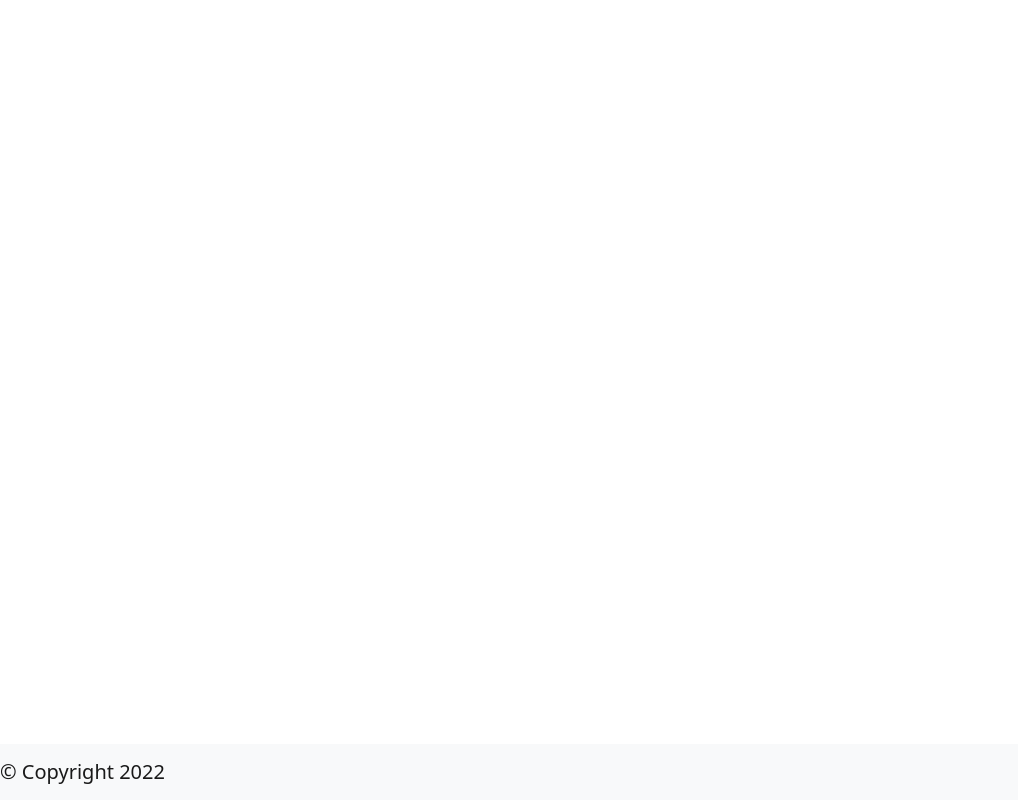
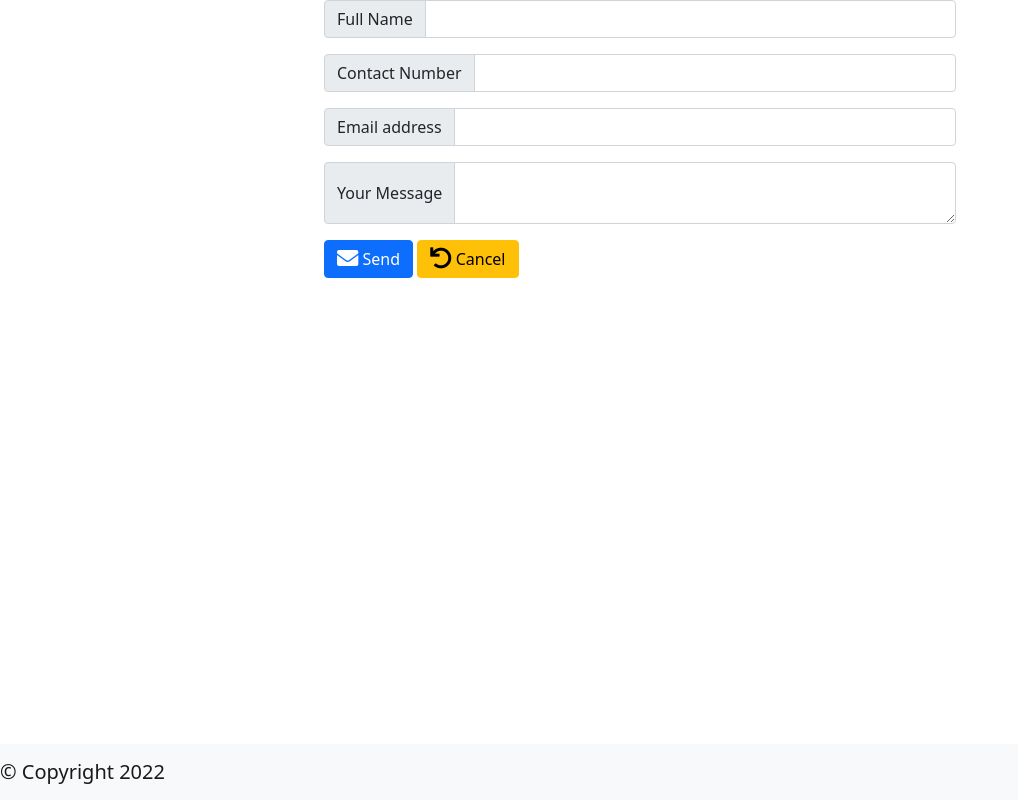
Before and after one commit to ZoeOliveStraw/WEBD6201-03-Lab1-Group12, a website: page contact.html in a window 1280 px wide. Shown: the whole page, without its empty margins (0-1018 px from the left). Drawn offline with nearby package versions, Linux system fonts and the light colour scheme.

Commit message:
Added contact form and event listener

```diff
--- a/Scripts/app.js
+++ b/Scripts/app.js
@@ -22,7 +22,6 @@ function AddBottomNavbar()
     <a class="navbar-brand" href="#">&copy Copyright 2022</a>
     </nav>`)
 }
-
 AddBottomNavbar();
 
 // CONTACT FORM
--- a/Scripts/contact.js
+++ b/Scripts/contact.js
@@ -13,4 +13,10 @@
         ContactContents();
     }
     window.addEventListener("load",Start());
+
+    // Contact form redirects to home
+    sendButton.addEventListener("click", function()
+    {
+        location.href = "index.html";
+    })
 })();
--- a/contact.html
+++ b/contact.html
@@ -21,6 +21,39 @@
     <!-- Main will store the main contents of the site -->
     <main>
 
+
+        <div class="row justify-content-lg-center g-3">
+            <form class="col-lg-6 col-mb-10 col-sm-10">
+
+              <div class="input-group mb-3">
+                <span class="input-group-text">Full Name</span>
+                <input  id="fullName" name="fullName" type="text" class="form-control"
+                aria-label="Full Name" aria-describedby="Full Name Input" required>
+              </div>
+
+              <div class="input-group mb-3">
+                <span class="input-group-text">Contact Number</span>
+                <input  id="contactNumber" name="contactNumber" type="tel" class="form-control"
+                aria-label="Contact Number" aria-describedby="Contact Number Input" required>
+              </div>
+
+              <div class="input-group mb-3">
+                <span class="input-group-text">Email address</span>
+                <input  id="emailAddress" name="emailAddress" type="email" class="form-control"
+                aria-label="Email Address" aria-describedby="Email Address Input" required>
+              </div>
+
+              <div class="input-group mb-3">
+                <span class="input-group-text">Your Message</span>
+                <textarea id="message" name="message" class="form-control" aria-label="Message area"></textarea>
+              </div>
+
+              <button id="sendButton" type="submit" class="btn btn-primary"><i class="fas fa-envelope fa-lg"></i> Send</button>
+              <button id="cancelButton" type="reset" class="btn btn-warning"><i class="fas fa-undo fa-lg"></i> Cancel</button>
+            </form>
+
+          </div>
+
     </main>
 
     <!-- Scripts that the page will utilize -->
```
